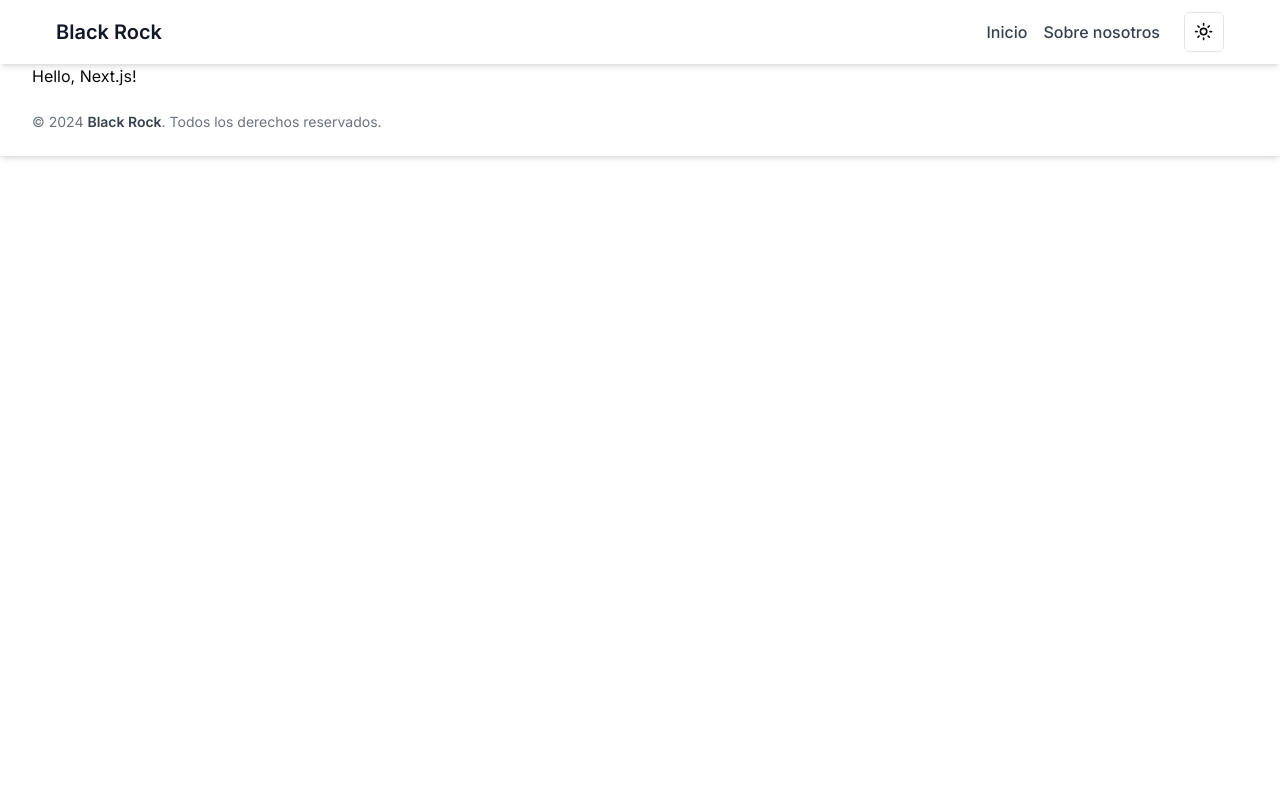
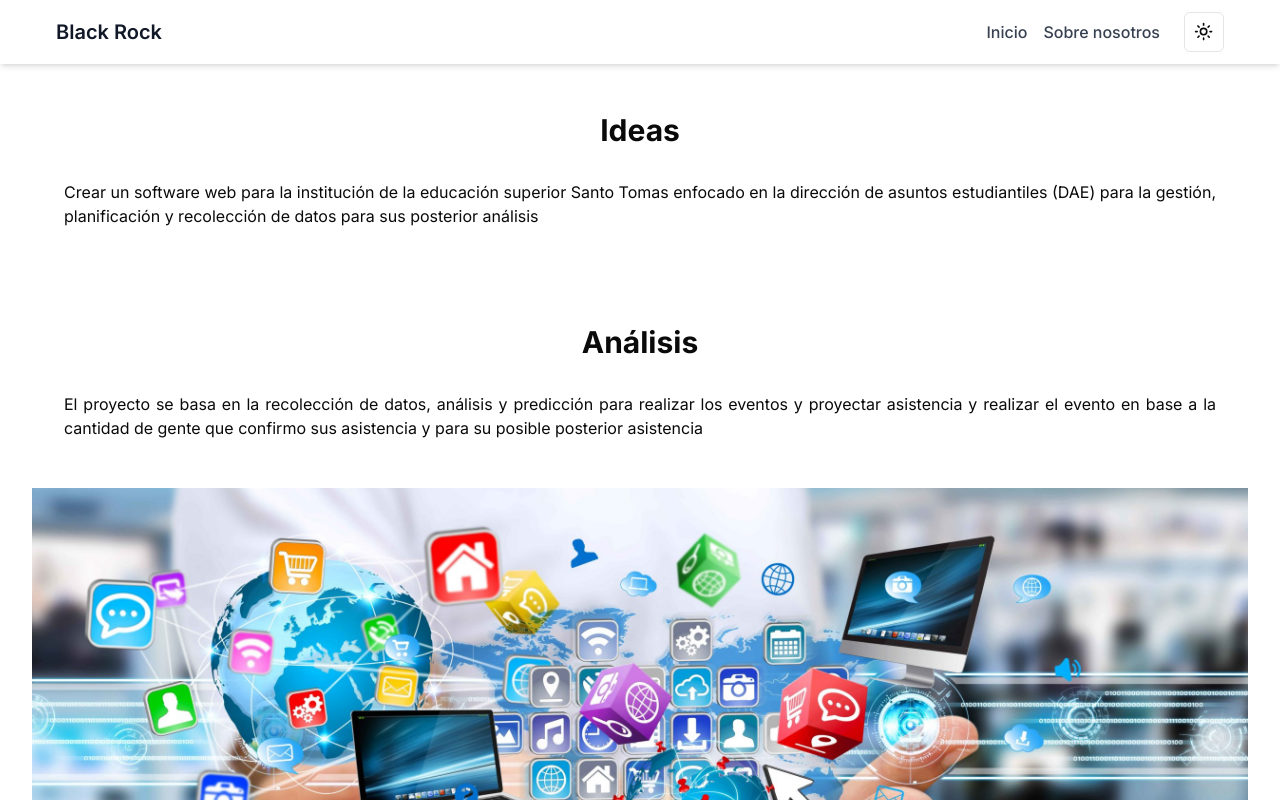
Before and after one commit to avilesxd/blackRock, a Next.js app: page / in a window 1280 px wide. Shown: the top 800 px of the page. Built offline with nearby package versions, Linux system fonts and the light colour scheme.

Commit message:
feat: :sparkles: nuevas mejoras

```diff
--- a/src/app/about/_components/PersonCard.tsx
+++ b/src/app/about/_components/PersonCard.tsx
@@ -21,7 +21,7 @@ const PersonCard = ({ name, description, photo, curriculum }: PersonCardProps) =
   };
 
   return (
-    <div className="flex flex-col items-center bg-white dark:bg-gray-800 shadow-lg rounded-lg p-6 md:p-8 w-full space-y-4 dark:text-gray-100">
+    <div className="flex flex-col items-center dark:border-collapse border-2 border-black dark:border-teal-50 bg-white dark:bg-gray-800 dark:bg-gradient-to-b dark:from-slate-800 shadow-lg rounded-lg p-6 md:p-8 w-full space-y-4 dark:text-gray-100">
       <img
         className="rounded-full shadow-lg w-40 h-40 object-cover mb-4"
         src={photo || `/${name}.png`}
--- a/src/app/layout.tsx
+++ b/src/app/layout.tsx
@@ -19,7 +19,7 @@ export default function RootLayout({
   children: React.ReactNode;
 }>) {
   return (
-    <html lang="en">
+    <html lang="en" suppressContentEditableWarning>
       <body className={inter.className}>
         <ThemeProvider attribute="class" defaultTheme="system" enableSystem disableTransitionOnChange>
           <Navbar />
--- a/src/app/page.tsx
+++ b/src/app/page.tsx
@@ -1,7 +1,15 @@
 export default function Home() {
   return (
     <main>
-      <h1>Hello, Next.js!</h1>
+      <section className="py-12 px-4 md:px-8">
+        <h1 className="text-center mb-8 text-3xl font-bold">Ideas</h1>
+        <p className="text-justify">Crear un software web para la institución de la educación superior Santo Tomas enfocado en la dirección de asuntos estudiantiles (DAE) para la gestión, planificación y recolección de datos para sus posterior análisis</p>
+      </section>
+      <section className="py-12 px-4 md:px-8">
+        <h1 className="text-center mb-8 text-3xl font-bold">Análisis</h1>
+        <p className="text-justify">El proyecto se basa en la recolección de datos, análisis y predicción para realizar los eventos y proyectar asistencia y realizar el evento en base a la cantidad de gente que confirmo sus asistencia y para su posible posterior asistencia</p>
+      </section>
+      <img className="w-full mb-2" src="/sistema.jpg" alt="proyecto" />
     </main>
   );
 }
```
Also changed, not shown: public/sistema.jpg (added).
